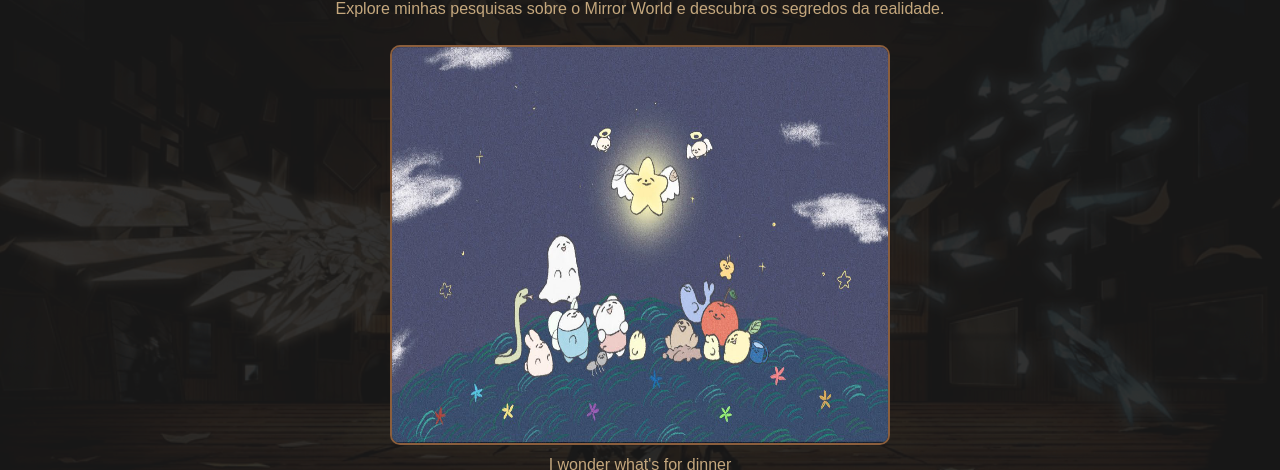
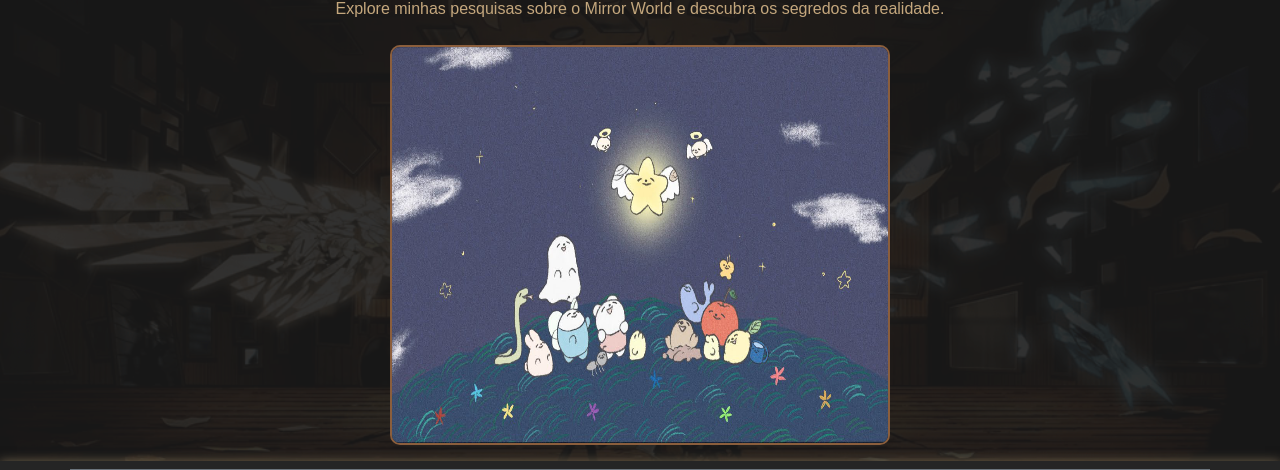
Before and after one commit to KkyFd/trabalho-devops, a website: page index.html in a window 1280 px wide. Shown: the part 209-679 px from the top of the page. Drawn offline with nearby package versions, Linux system fonts and the light colour scheme.

Commit message:
deploy: 5c285dc355e8cab6c5471a7505d269efeea1536c

```diff
--- a/index.html
+++ b/index.html
@@ -21,8 +21,6 @@
         <p>Explore minhas pesquisas sobre o Mirror World e descubra os segredos da realidade.</p>
 
         <img src="src/imgs/wings.png" alt="Familia" class="img-fluid mt-2 mb-2">
-
-        <p>I wonder what's for dinner</p>
     </main>
 
     <nav class="navbar mt-2">
```
